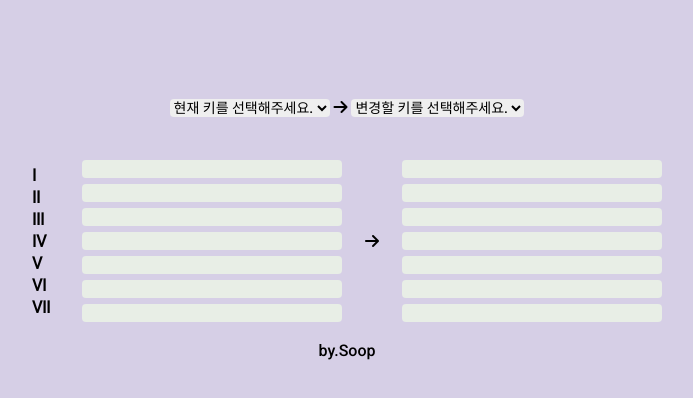
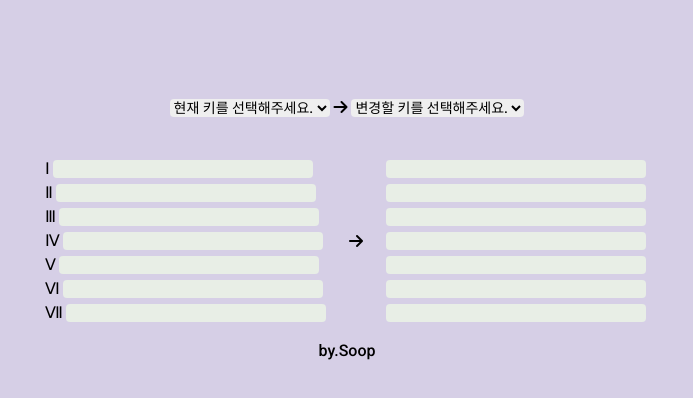
Before and after one commit to msb741852/chordChanger, a plain HTML site: page index.html in a window 1280 px wide. Shown: the part 136-534 px from the top of the page, without its empty margins (293-986 px from the left). Drawn offline with nearby package versions, Linux system fonts and the light colour scheme.

Commit message:
Update index.html

```diff
--- a/index.html
+++ b/index.html
@@ -43,24 +43,15 @@
     </section>
 
     <main>
-        <section class="Roman_sec">
-            <div class="Roman_Num">Ⅰ</div>
-            <div class="Roman_Num">Ⅱ</div>
-            <div class="Roman_Num">Ⅲ</div>
-            <div class="Roman_Num">Ⅳ</div>
-            <div class="Roman_Num">Ⅴ</div>
-            <div class="Roman_Num">Ⅵ</div>
-            <div class="Roman_Num">Ⅶ</div>
-        </section>
 
         <section class="before_chord">
-            <div><input type="text" id="before1" disabled></div>
-            <div><input type="text" id="before2" disabled></div>
-            <div><input type="text" id="before3" disabled></div>
-            <div><input type="text" id="before4" disabled></div>
-            <div><input type="text" id="before5" disabled></div>
-            <div><input type="text" id="before6" disabled></div>
-            <div><input type="text" id="before7" disabled></div>
+            <div>Ⅰ<input type="text" id="before1" disabled></div>
+            <div>Ⅱ<input type="text" id="before2" disabled></div>
+            <div>Ⅲ<input type="text" id="before3" disabled></div>
+            <div>Ⅳ<input type="text" id="before4" disabled></div>
+            <div>Ⅴ<input type="text" id="before5" disabled></div>
+            <div>Ⅵ<input type="text" id="before6" disabled></div>
+            <div>Ⅶ<input type="text" id="before7" disabled></div>
         </section>
 
         <i class="fas fa-arrow-right"></i>
```
